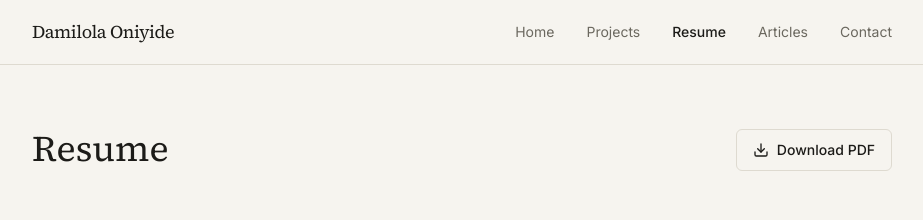
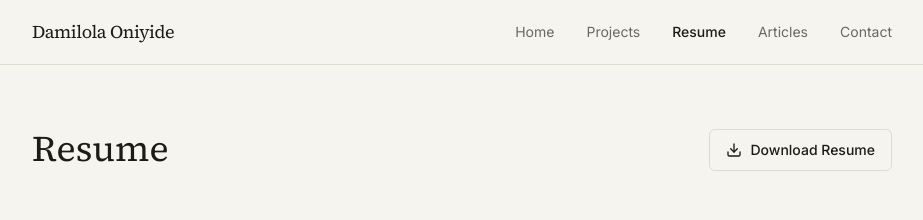
Before and after one commit to LolaVictoria/portfolio_v2, a React (Vite) app: page / in a window 1280 px wide. Both pictures are taken after a click on the button "Resume". Shown: the top 220 px of the page, without its empty margins (178-1101 px from the left). Built offline with nearby package versions, Linux system fonts and the light colour scheme.

Commit message:
updated resume and project

```diff
--- a/src/sections/Resume.jsx
+++ b/src/sections/Resume.jsx
@@ -13,7 +13,7 @@ const Resume = () => {
           className="inline-flex items-center gap-2 border border-line px-4 py-2.5 rounded-md text-sm font-medium hover:border-ink transition-colors whitespace-nowrap"
         >
           <Download size={16} />
-          Download PDF
+          Download Resume
         </a>
       </div>
 
```
